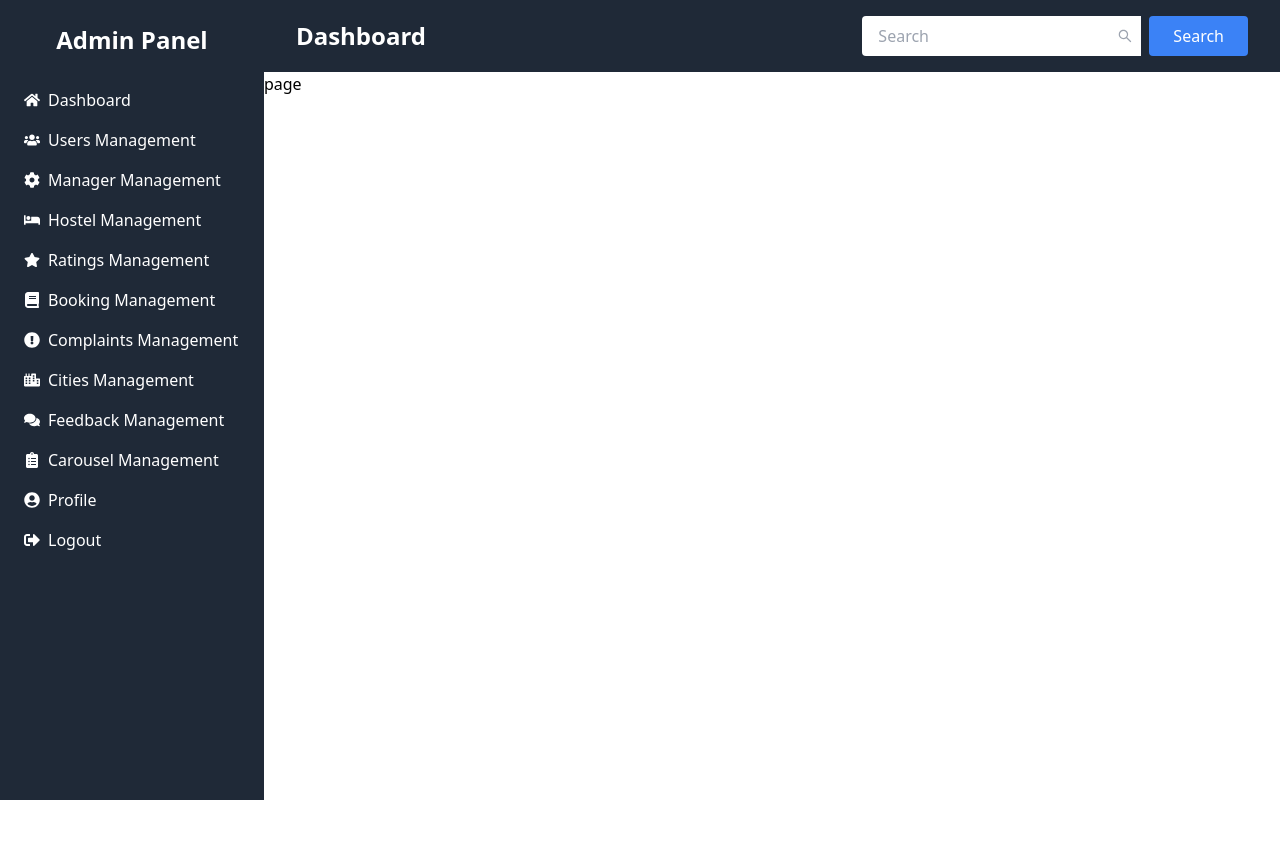
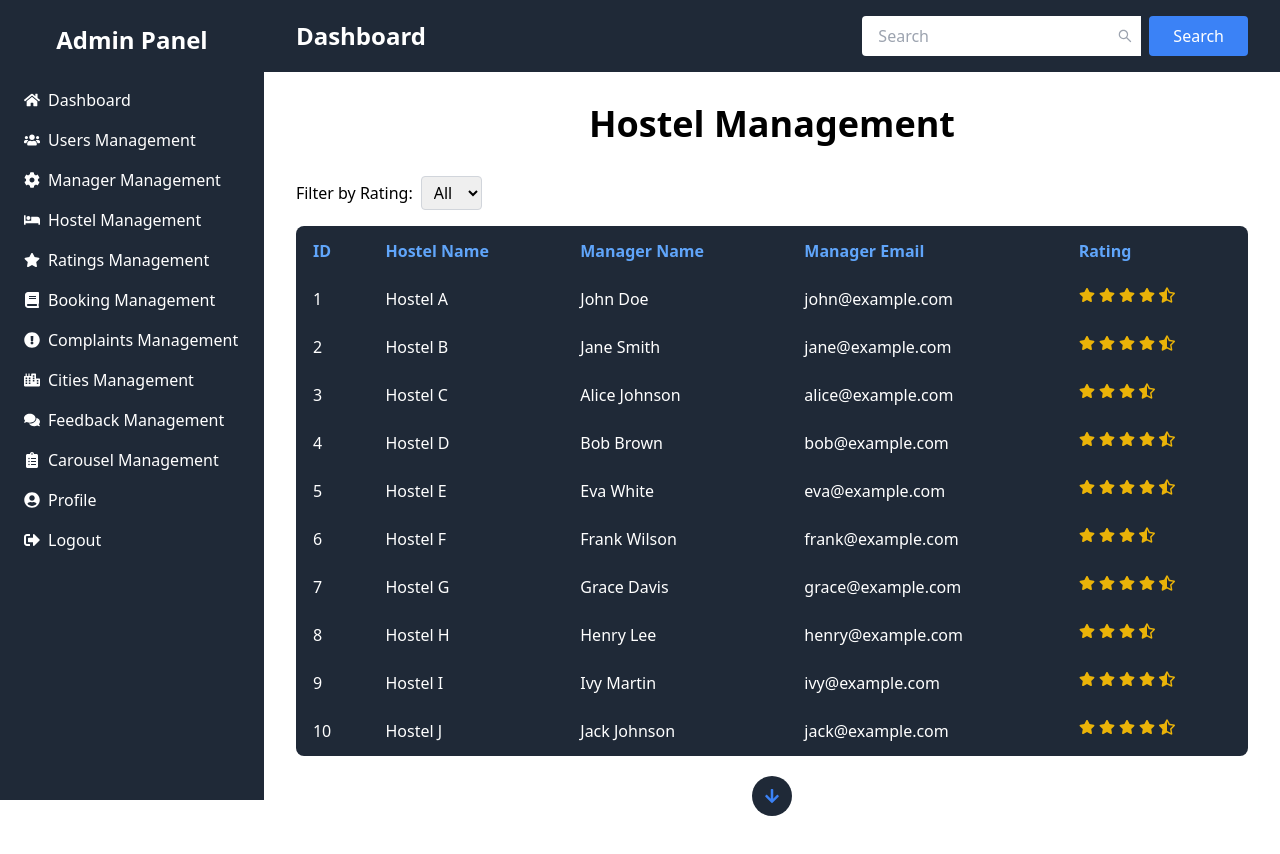
Before and after one commit to AhsanDev404/hostel-ease-admin, a Next.js app: page /admin/ratings-management in a window 1280 px wide. Shown: the top 854 px of the page. Before the commit the page ends 800 px from the top, so only its background shows below. Built offline with nearby package versions, Linux system fonts and the light colour scheme.

Commit message:
Update page.jsx

```diff
--- a/app/admin/ratings-management/page.jsx
+++ b/app/admin/ratings-management/page.jsx
@@ -1,7 +1,188 @@
-import React from 'react'
+"use client";
+import React, { useState } from "react";
+import { FaStar, FaStarHalfAlt } from "react-icons/fa";
+import LoadMoreButton from "@/components/LoadMoreButton";
 
-export default function page() {
+const hostelsData = [
+  {
+    id: 1,
+    name: "Hostel A",
+    managerName: "John Doe",
+    managerEmail: "john@example.com",
+    status: "Active",
+    rating: 4.5,
+  },
+  {
+    id: 2,
+    name: "Hostel B",
+    managerName: "Jane Smith",
+    managerEmail: "jane@example.com",
+    status: "Active",
+    rating: 4.2,
+  },
+  {
+    id: 3,
+    name: "Hostel C",
+    managerName: "Alice Johnson",
+    managerEmail: "alice@example.com",
+    status: "Inactive",
+    rating: 3.8,
+  },
+  {
+    id: 4,
+    name: "Hostel D",
+    managerName: "Bob Brown",
+    managerEmail: "bob@example.com",
+    status: "Active",
+    rating: 4.7,
+  },
+  {
+    id: 5,
+    name: "Hostel E",
+    managerName: "Eva White",
+    managerEmail: "eva@example.com",
+    status: "Active",
+    rating: 4.9,
+  },
+  {
+    id: 6,
+    name: "Hostel F",
+    managerName: "Frank Wilson",
+    managerEmail: "frank@example.com",
+    status: "Inactive",
+    rating: 3.5,
+  },
+  {
+    id: 7,
+    name: "Hostel G",
+    managerName: "Grace Davis",
+    managerEmail: "grace@example.com",
+    status: "Active",
+    rating: 4.1,
+  },
+  {
+    id: 8,
+    name: "Hostel H",
+    managerName: "Henry Lee",
+    managerEmail: "henry@example.com",
+    status: "Inactive",
+    rating: 3.9,
+  },
+  {
+    id: 9,
+    name: "Hostel I",
+    managerName: "Ivy Martin",
+    managerEmail: "ivy@example.com",
+    status: "Active",
+    rating: 4.3,
+  },
+  {
+    id: 10,
+    name: "Hostel J",
+    managerName: "Jack Johnson",
+    managerEmail: "jack@example.com",
+    status: "Active",
+    rating: 4.6,
+  },
+  // Add more hostels as needed
+];
+
+
+const AdminPanel = () => {
+  const [hostels, setHostels] = useState(hostelsData);
+  const [statusFilter, setStatusFilter] = useState("All"); // 'All', 'Active', 'Inactive'
+  const [ratingFilter, setRatingFilter] = useState("All"); // 'All', 1, 2, 3, 4, 5
+
+  const handleStatusChange = (hostelId, newStatus) => {
+    const updatedHostels = hostels.map((hostel) => {
+      if (hostel.id === hostelId) {
+        return { ...hostel, status: newStatus };
+      }
+      return hostel;
+    });
+    setHostels(updatedHostels);
+  };
+
+  const handleStatusFilterChange = (e) => {
+    setStatusFilter(e.target.value);
+  };
+
+  const handleRatingFilterChange = (rating) => {
+    setRatingFilter(rating);
+  };
+
+  const filteredHostels = hostels.filter((hostel) => {
+    if (statusFilter !== "All" && hostel.status !== statusFilter) {
+      return false;
+    }
+    if (ratingFilter !== "All" && hostel.rating !== parseFloat(ratingFilter)) {
+      return false;
+    }
+    return true;
+  });
+
   return (
-    <div>page</div>
-  )
-}
+    <div className="container mx-auto p-8">
+      <h1 className="text-4xl font-bold mb-8 text-center">Hostel Management</h1>
+      <div className="flex mb-4">
+
+        <div>
+          <label className="text-black mr-2">Filter by Rating:</label>
+          <select
+            value={ratingFilter}
+            onChange={(e) => handleRatingFilterChange(e.target.value)}
+            className="border border-gray-300 rounded px-2 py-1 text-black"
+          >
+            <option value="All">All</option>
+            <option value="5">5</option>
+            <option value="4.5">4.5</option>
+            <option value="4">4</option>
+            <option value="3.5">3.5</option>
+            <option value="3">3</option>
+            <option value="2.5">2.5</option>
+            <option value="2">2</option>
+            <option value="1.5">1.5</option>
+            <option value="1">1</option>
+            <option value="0.5">0.5</option>
+
+          </select>
+        </div>
+      </div>
+      <div className="overflow-x-auto">
+        <table className="min-w-full bg-gray-800 text-white border rounded-lg overflow-hidden">
+          <thead className="text-blue-400">
+            <tr>
+              <th className="py-3 px-4 text-left">ID</th>
+              <th className="py-3 px-4 text-left">Hostel Name</th>
+              <th className="py-3 px-4 text-left">Manager Name</th>
+              <th className="py-3 px-4 text-left">Manager Email</th>
+              <th className="py-3 px-4 text-left">Rating</th>
+            </tr>
+          </thead>
+          <tbody>
+            {filteredHostels.map((hostel) => (
+              <tr key={hostel.id} className="hover:bg-white hover:text-black">
+                <td className="py-3 px-4">{hostel.id}</td>
+                <td className="py-3 px-4">{hostel.name}</td>
+                <td className="py-3 px-4">{hostel.managerName}</td>
+                <td className="py-3 px-4">{hostel.managerEmail}</td>
+
+                <td className="py-3 px-4 flex gap-1">
+                  {[...Array(Math.floor(hostel.rating))].map((_, index) => (
+                    <FaStar key={index} className="text-yellow-500" />
+                  ))}
+                  {hostel.rating % 1 !== 0 && (
+                    <FaStarHalfAlt className="text-yellow-500" />
+                  )}
+                </td>
+              </tr>
+            ))}
+          </tbody>
+        </table>
+      </div>
+      <LoadMoreButton />
+    </div>
+  );
+};
+
+export default AdminPanel;
```
